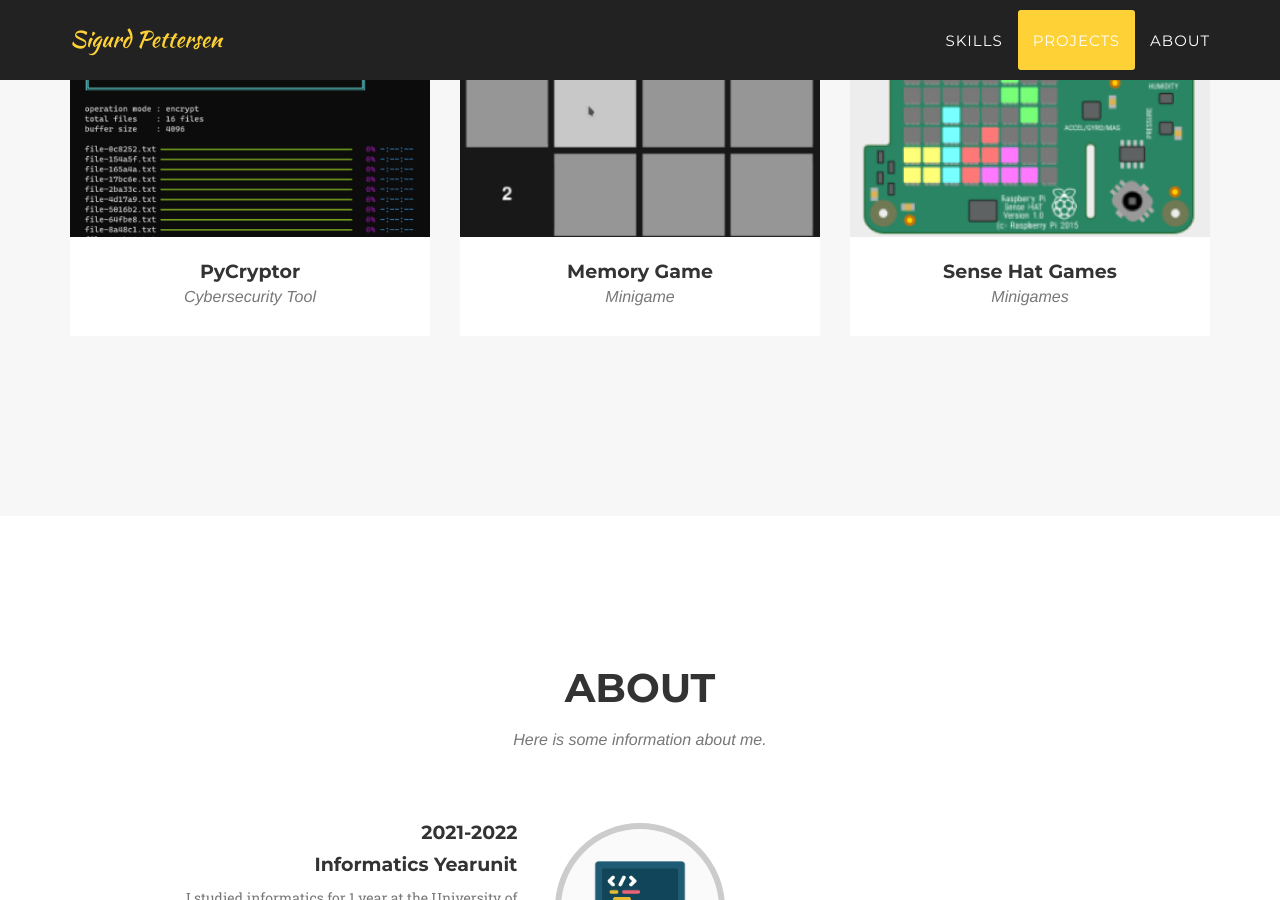
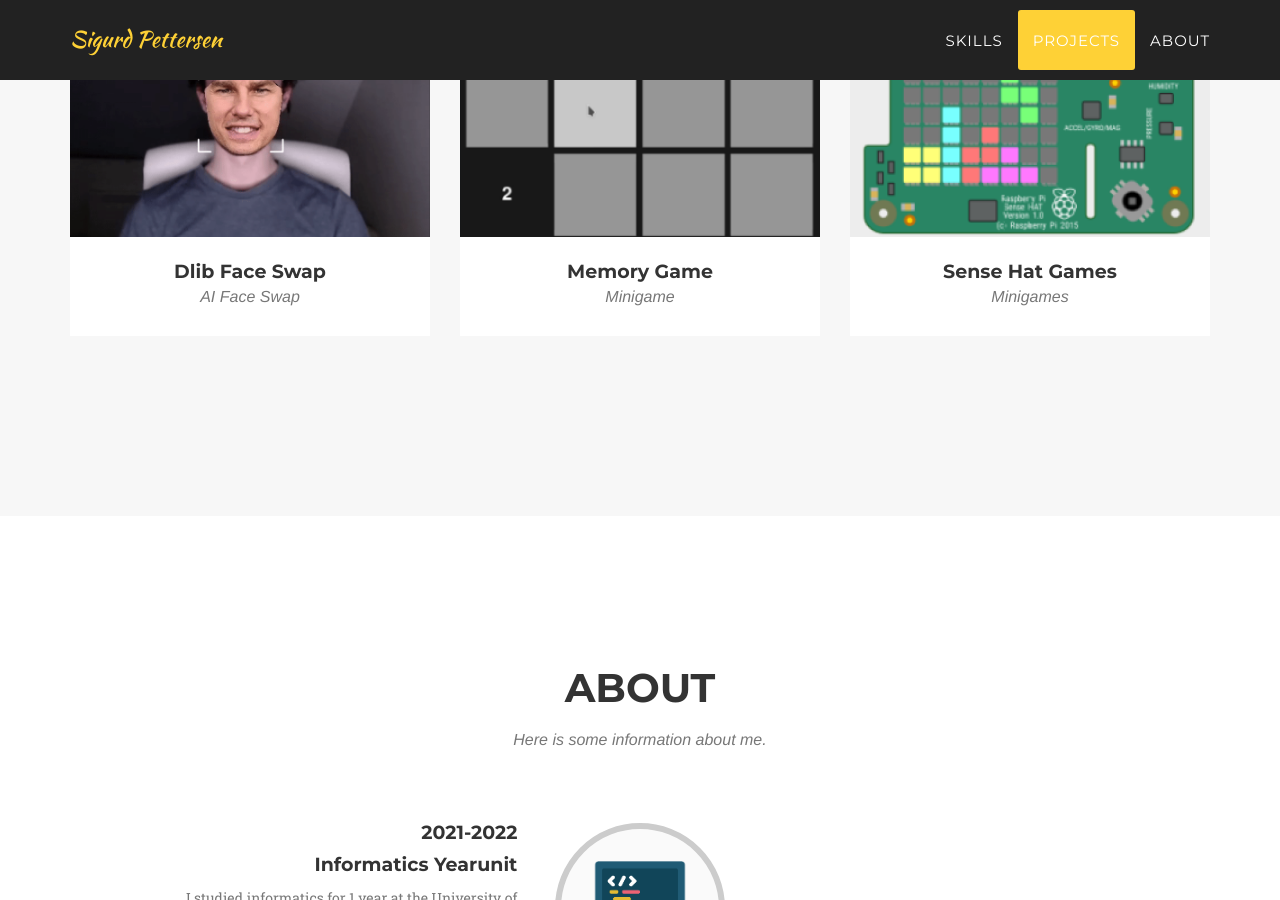
Before and after one commit to Serphyus/serphyus.github.io, a Jekyll site: the page built from index.html, in a window 1280 px wide and 900 px high, scrolled down 2259 px. Built offline with Jekyll 4.4.1, drawn with Linux system fonts in a browser that asks for light colours; some web fonts are replaced.

Commit message:
updated project-4

```diff
--- a/_projects/project-4.markdown
+++ b/_projects/project-4.markdown
@@ -1,7 +1,7 @@
 ---
-title: PyCryptor
-subtitle: Cybersecurity Tool
-repository: PyCryptor
+title: Dlib Face Swap
+subtitle: AI Face Swap
+repository: Dlib-Face-Swap
 image: project-4.png
 
 ---
```
Also changed, not shown: img/projects/project-4.png.
